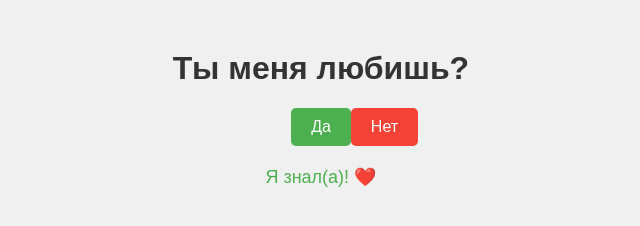
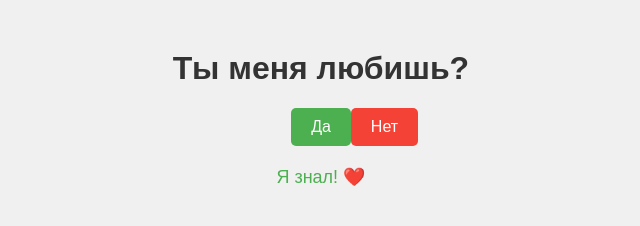
Before and after one commit to Samhain28/bro, a plain HTML site: page index.html in a window 1280 px wide. Both pictures are taken after a click on the button "Да". Shown: the full height of the page, 319-959 px from the left. Drawn offline with Linux system fonts and the light colour scheme.

Commit message:
Update index.html

```diff
--- a/index.html
+++ b/index.html
@@ -63,7 +63,7 @@
 
     // Обработчик для кнопки "Да"
     yesButton.addEventListener('click', () => {
-      message.textContent = "Я знал(а)! ❤️";
+      message.textContent = "Я знал! ❤️";
     });
 
     // Обработчик для кнопки "Нет"
```
